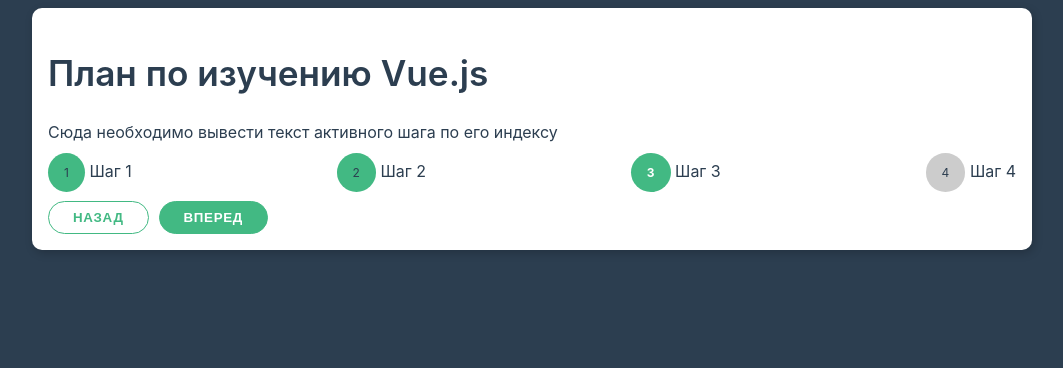
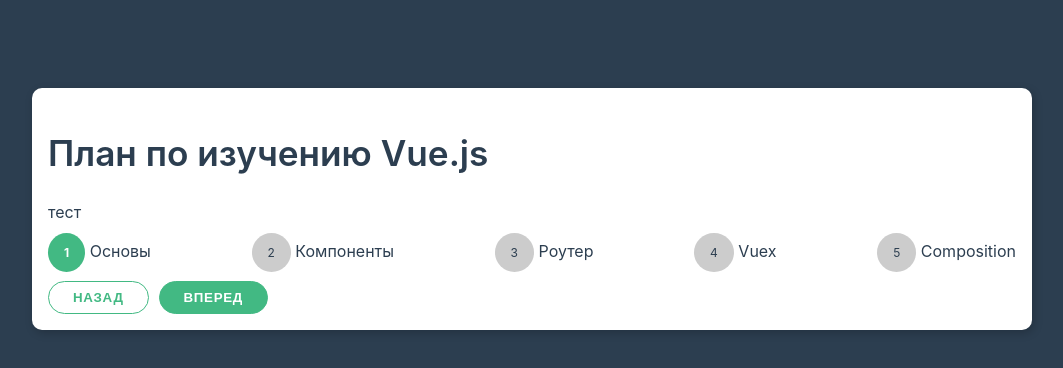
Before and after one commit to MiCkEyZzZ/steps_vue, a Vue app: page / in a window 1280 px wide. Shown: the top 368 px of the page, without its empty margins (108-1171 px from the left). Built offline with nearby package versions, Linux system fonts and the light colour scheme.

Commit message:
created method

```diff
--- a/src/App.vue
+++ b/src/App.vue
@@ -1,17 +1,22 @@
 <template>
-  <div class="container">
+  <div class="container pt-5">
     <div class="card">
       <h1>План по изучению Vue.js</h1>
 
       <div class="steps">
         <div class="steps-content">
-          Сюда необходимо вывести текст активного шага по его индексу
+          тест
         </div>
         <ul class="steps-list">
-          <li class="steps-item done"><span>1</span> Шаг 1</li>
-          <li class="steps-item done"><span>2</span> Шаг 2</li>
-          <li class="steps-item active"><span>3</span> Шаг 3</li>
-          <li class="steps-item"><span>4</span> Шаг 4</li>
+          <li
+              class="steps-item"
+              :class="{active: activeIndex === idx, done: activeIndex > idx}"
+              :key="step"
+              v-for="(step, idx) in steps"
+          >
+            <span
+                @click="setActive(idx)"
+            >{{ idx + 1 }}</span> {{ step.title }}</li>
         </ul>
         <div>
           <button
@@ -30,6 +35,22 @@
 
 export default {
   data() {
+    return {
+      activeIndex: 0,
+      isActive: true,
+      steps: [
+        {title: 'Основы', text: 'В блоке вы познакомитесь со всеми основами Vue.js на практике. На протяжении блока мы напишем реактивное приложение, в процессе разработки которого разберем вся базу фреймворка.'},
+        {title: 'Компоненты', text: 'Один из самых важных блоков в курсе, где вы узнаете все о компонентах. В блоке мы напишем 2 разных приложения и создадим более 5 различных UI компонентов как в реальной разработке. Блок расскажет про абсолютно все составляющие, которые есть в компонентах: взаимодействие, slots, асинхронные и динамические компоненты и тонна примеров.'},
+        {title: 'Роутер', text: 'В данном блоке вы узнаете все о том, как работает мультиязычность во Vue. Мы создадим миниклон Gmail в данном блоке, где вы на практике увидите как работать с динамическим роутером.'},
+        {title: 'Vuex', text: 'В блоке вы узнаете абсолютно все про Vuex. Вы узнаете как работать с данными, какие есть лучшие практики по их программированию и структурированию. Все на практике.'},
+        {title: 'Composition', text: 'Одним из наиболее важных обновлений в Vue 3 является появление альтернативного синтаксиса Composition API. В этом блоке вы узнаете все, чтобы полностью пользоваться данными синтаксисом на практических примерах. Помимо этого вы узнаете как работать совместно с Vue Router и Vuex.'},
+      ]
+    }
+  },
+  methods: {
+    setActive(idx) {
+      this.activeIndex = idx
+    }
   }
 }
 </script>
@@ -252,4 +273,8 @@
   font-weight: bold;
   color: #ffffff;
 }
+
+.pt-5 {
+  padding-top: 5rem;
+}
 </style>
```
